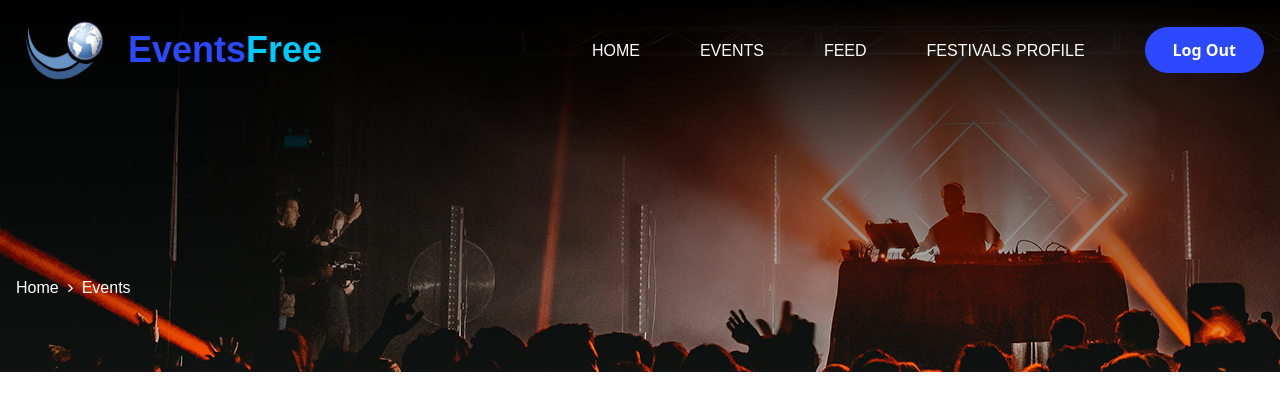
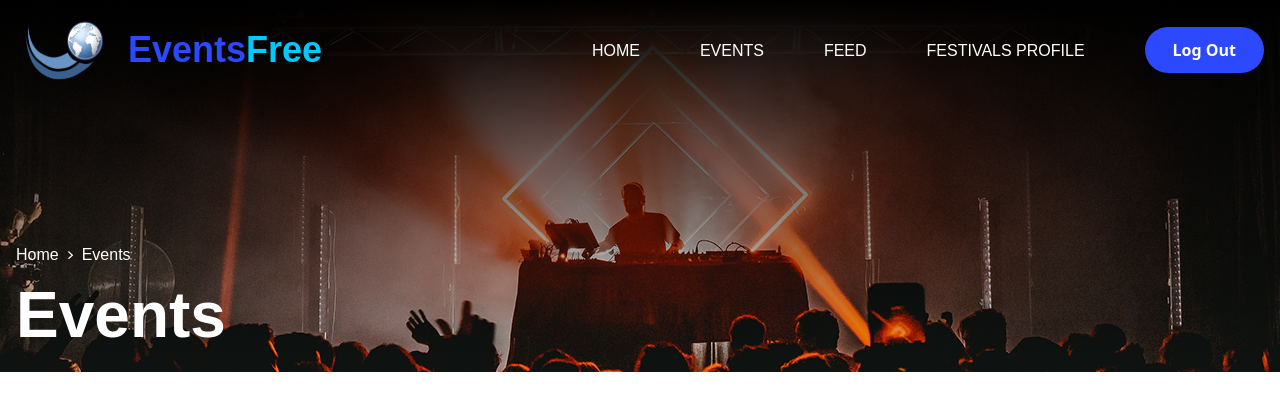
Before and after one commit to jatin-rajput563/react-event-free, a React (Vite) app: page / in a window 1280 px wide. Shown: the top 410 px of the page. Built offline with nearby package versions, Linux system fonts and the light colour scheme.

Commit message:
header-complete

```diff
--- a/src/components/Header.jsx
+++ b/src/components/Header.jsx
@@ -5,10 +5,11 @@ import Arrow from '../assets/images/svg/text-svg.svg'
 const Header = () => {
     return (
         <>
-            <div className="min-h-[372px] bg-[url(../src/assets/images/png/event-bg.png)]">
+            <div className="min-h-[372px] max-md:min-h-[270px] bg-[url(../src/assets/images/png/event-bg.png)] bg-center bg-cover bg-no-repeat">
                 <Nav />
                 <div className="max-w-[1320px] mx-auto px-4">
-                    <p className='flex items-center text-white font-normal text-[16px] leading-[150%] gap-2 poppins'>Home <span><img src={Arrow} alt="arrow" /></span> Events</p>
+                    <p className='flex items-center text-white font-normal text-[16px] leading-[150%] gap-2 poppins m-0'>Home <span><img src={Arrow} alt="arrow" /></span> Events</p>
+                    <h1 className='poppins font-semibold text-[64px] leading-[150%] text-white'>Events</h1>
                 </div>
             </div>
         </>
--- a/src/components/Nav.jsx
+++ b/src/components/Nav.jsx
@@ -17,7 +17,7 @@ const Nav = () => {
     }, []);
 
     return (
-        <nav className='mb-10 sm:mb-20 md:mb-28 lg:mb-44 '>
+        <nav className='mb-10 md:mb-[80px] lg:mb-[143px]'>
             <div className="max-w-[1320px] px-4 mx-auto">
                 <div className="flex justify-between items-center py-[17px]">
                     <div className="flex items-center gap-3.5">
```
